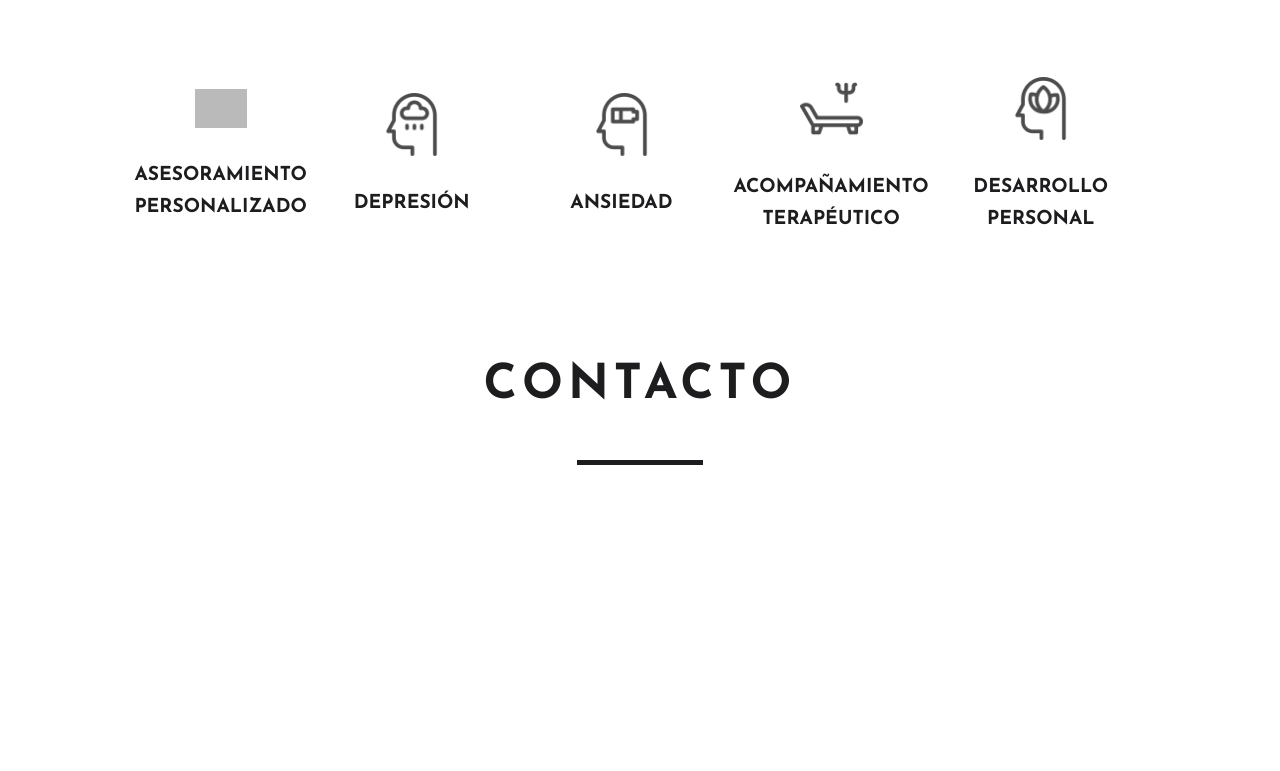
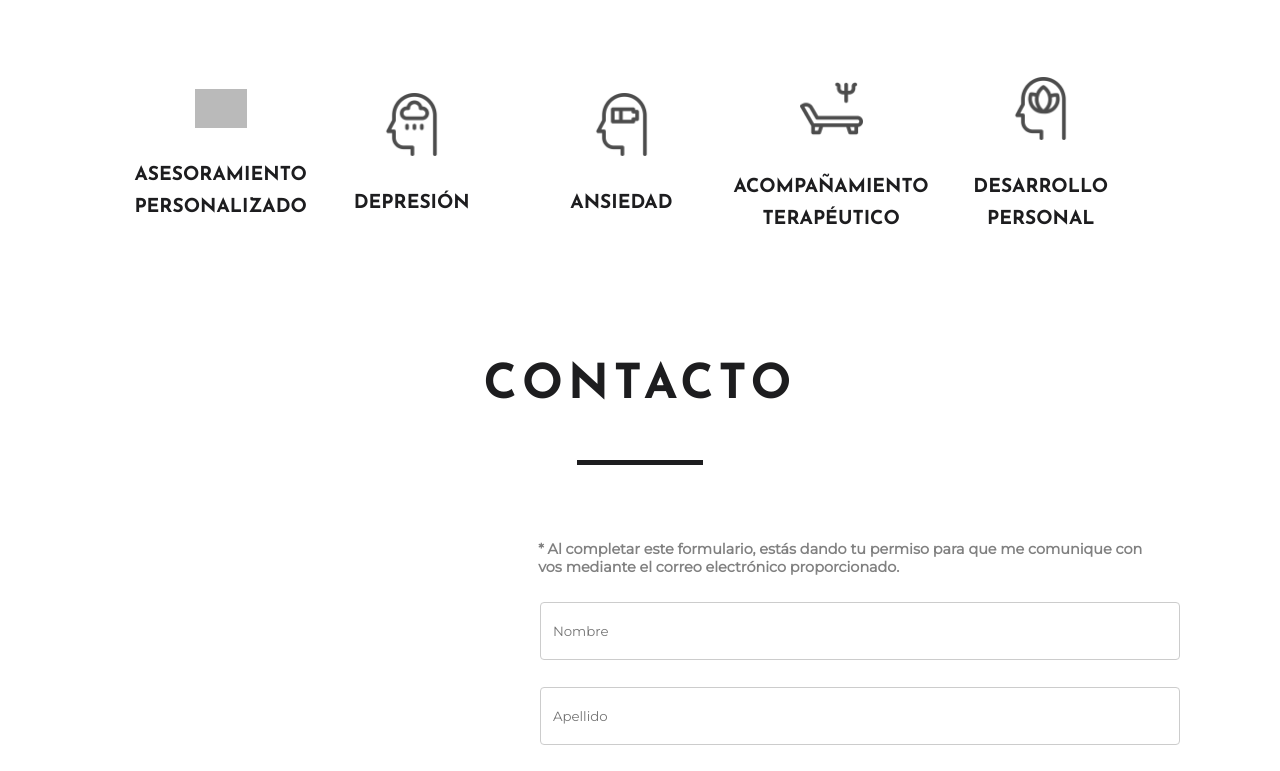
Before and after one commit to Julietteve/mente-en-calma, a React (Create React App) app: page / in a window 1280 px wide. Shown: the part 2000-2771 px from the top of the page. Before the commit the page ends 2473 px from the top, so only its background shows below. Built offline with nearby package versions, Linux system fonts and the light colour scheme; grey boxes are pictures that could not be loaded.

Commit message:
added contact form

```diff
--- a/src/App.js
+++ b/src/App.js
@@ -12,6 +12,23 @@ const GlobalStyle = createGlobalStyle`
     box-sizing: border-box;
     user-select: none;
     color:#1D1D1F;
+
+    ::-webkit-scrollbar {
+  width: 10px;
+}
+
+::-webkit-scrollbar-track {
+  background: #f1f1f1;
+}
+
+::-webkit-scrollbar-thumb {
+  background: #888;
+  border-radius: 60px;
+}
+
+::-webkit-scrollbar-thumb:hover {
+  background: #555;
+}
   }
 `;
 function App() {
--- a/src/Components/About/styles.js
+++ b/src/Components/About/styles.js
@@ -15,7 +15,7 @@ export const Background = styled.div`
     width:100%;
     height:100vh;
     -webkit-transform: scale(1) rotate(0deg) skewY(20deg) skewX(0deg);
-    transform: scale(1) rotate(0deg) skewY(-5deg) skewX(0deg);
+    transform: scale(1) rotate(0deg) skewY(-2deg) skewX(0deg);
     background-color:#E7E3F6;
 `;
 
--- a/src/Components/Contact/index.js
+++ b/src/Components/Contact/index.js
@@ -1,12 +1,26 @@
 import React from 'react';
 import {Section, Underline} from "../About/styles";
-import {Container} from './styles'
+import {Container, Input, Message, Form, FormContainer, SocialContainer, Content, Warn, Send} from './styles'
 
 const Contact = () => {
     return (
        <Container>
            <Section>Contacto</Section>
            <Underline/>
+           <Content>
+           <SocialContainer>
+           </SocialContainer>
+           <FormContainer>
+               <Form>
+                   <Warn> * Al completar este formulario, estás dando tu permiso para que me comunique con vos mediante el correo electrónico proporcionado.</Warn>
+                   <Input placeholder="Nombre" type="text"/>
+                   <Input placeholder="Apellido" type="text"/>
+                   <Input placeholder="E-mail" type="text"/>
+                   <Message placeholder="Escribi tu mensaje aqui ..." cols="30" rows="5"/>
+                   <Send type="submit">Enviar</Send>
+               </Form>
+           </FormContainer>
+           </Content>
        </Container>
     );
 };
--- a/src/Components/Contact/styles.js
+++ b/src/Components/Contact/styles.js
@@ -2,4 +2,93 @@ import styled from "styled-components";
 
 export const Container = styled.div`
     margin-top: 10%;
+    box-sizing:border-box;
 `;
+
+export const Content = styled.div`
+  display: flex;
+  justify-content:center;
+  flex-direction: row;
+  margin:5%;
+`;
+
+export const SocialContainer = styled.div`
+    width: 40%;
+`;
+
+export const FormContainer = styled.div`
+   width: 60%;
+`;
+
+export const Form = styled.form`
+
+`;
+
+export const Warn = styled.form`
+    font-family: 'Montserrat', sans-serif;
+    font-size:0.9rem;
+    padding: 12px;
+   width:90%;
+   font-weight:bold;
+   color:grey;
+   word-break:break-all;
+
+`;
+
+export const Input= styled.input`
+   font-family: 'Montserrat', sans-serif;
+   margin:2%;
+   width:90%;
+   height:2rem;
+   border-radius: 4px;
+   border: 1px solid #ccc;
+   padding: 12px;
+
+   &:focus{
+    border: 2px solid #A5678E;
+    outline:none;
+   }
+
+`;
+
+export const Message= styled.textarea`
+  font-family: 'Montserrat', sans-serif;
+  margin:2%;
+  width: 90%;
+  border: 1px solid #ccc;
+  border-radius: 4px;
+  resize: vertical;
+  padding: 20px 10px;
+  line-height: 28px;
+  padding: 12px;
+  resize: none;
+
+  &:focus{
+    border: 2px solid #A5678E;
+    outline:none;
+   }
+`;
+
+export const Send = styled.button`
+    padding: 12px;
+    margin:2%;
+    background-color: #A5678E;
+    height: 50px;
+    width:20%;
+    border:none;
+    border-radius:5px;
+    font-family: 'Montserrat', sans-serif;
+    font-size:1.2rem;
+    color: white;
+    cursor: pointer;
+    opacity: 0.7;
+
+    &:hover{
+        opacity: 1;
+    }
+
+    &:focus{
+        outline:none;
+    }
+
+`;
```
Also changed, not shown: 2 other files (tests, documents, lock files or other folders).
